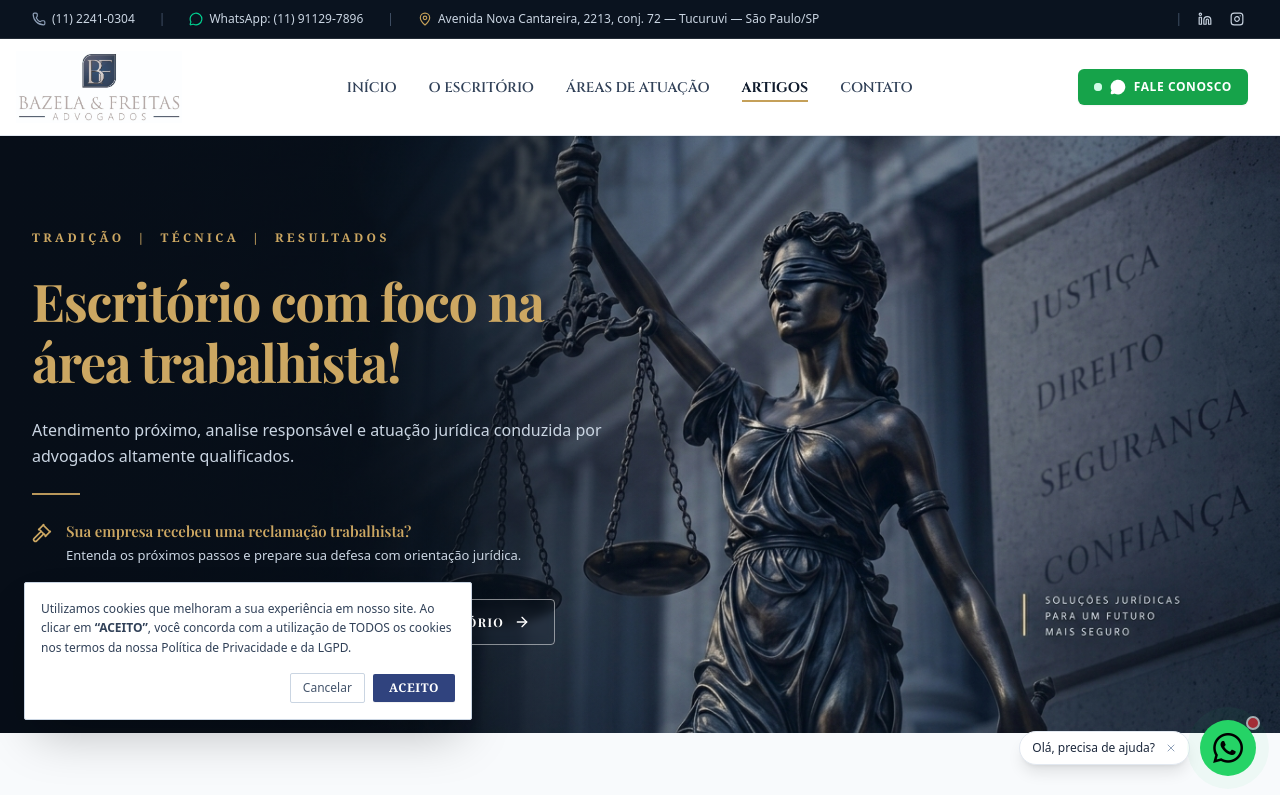
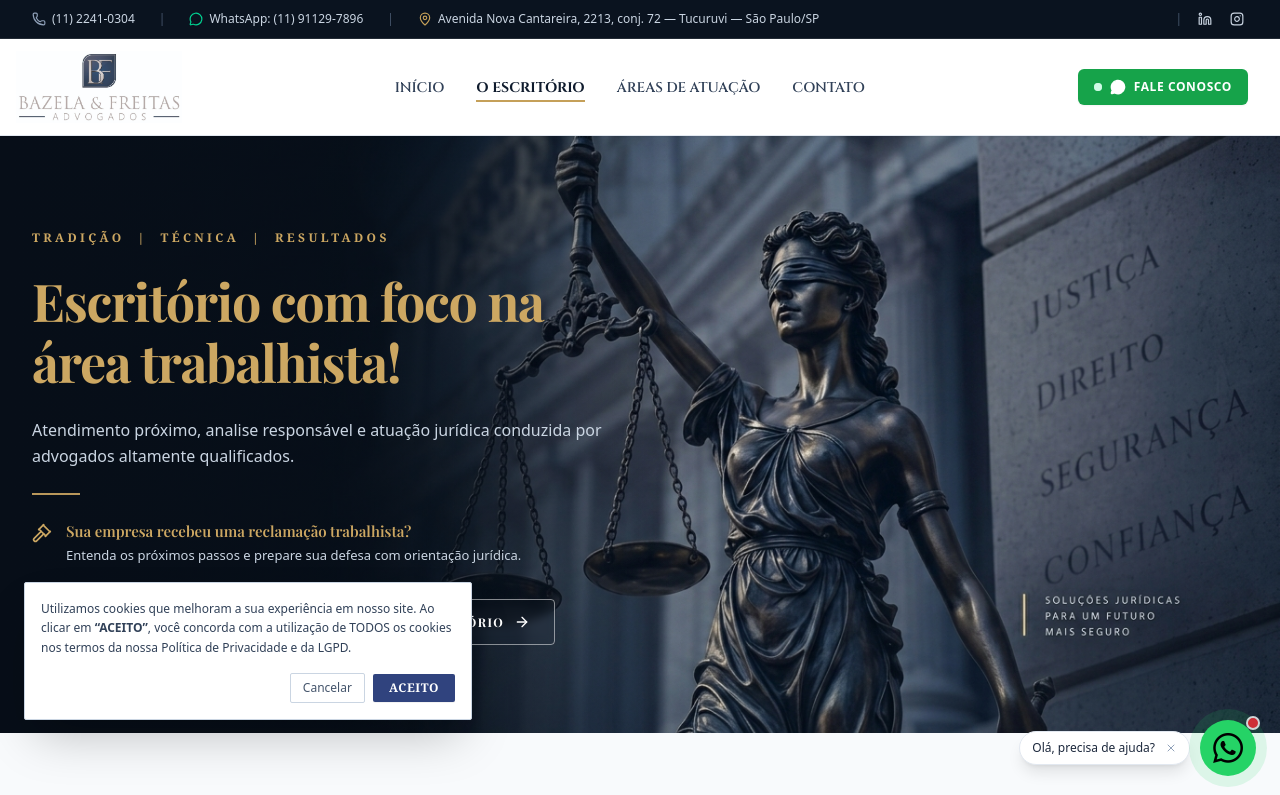
Before and after one commit to diogo-luzardo/bazela-advogados-landingpage, a React (Vite) app: page / in a window 1280 px wide. Shown: the top 795 px of the page. Built offline with nearby package versions, Linux system fonts and the light colour scheme; a web font is replaced by a local one.

Commit message:
feat: remover sessao de artigos e mapear sugestoes em ROADMAP_SUGESTOES.md

```diff
--- a/src/App.tsx
+++ b/src/App.tsx
@@ -7,7 +7,6 @@ import { PracticeAreas } from './components/PracticeAreas';
 import { AboutSection } from './components/AboutSection';
 import { Partners } from './components/Partners';
 import { CallToActionBanner } from './components/CallToActionBanner';
-import { ArticlesSection } from './components/ArticlesSection';
 import { ContactFooter } from './components/ContactFooter';
 import { FloatingWhatsApp } from './components/FloatingWhatsApp';
 import { CookieConsentBar } from './components/CookieConsentBar';
@@ -46,9 +45,6 @@ export default function App() {
 
           {/* 7. Call To Action Banner */}
           <CallToActionBanner />
-
-          {/* 8. Artigos */}
-          <ArticlesSection />
         </main>
 
         {/* 9. Footer */}
--- a/src/components/ContactFooter.tsx
+++ b/src/components/ContactFooter.tsx
@@ -51,9 +51,6 @@ export const ContactFooter: React.FC = () => {
               </li>
               <li>
                 <a href="#areas-de-atuacao" className="hover:text-[#C5A059] transition-colors">Áreas de Atuação</a>
-              </li>
-              <li>
-                <a href="#artigos" className="hover:text-[#C5A059] transition-colors">Artigos</a>
               </li>
               <li>
                 <a href="#contato" className="hover:text-[#C5A059] transition-colors">Contato</a>
--- a/src/components/Header.tsx
+++ b/src/components/Header.tsx
@@ -24,7 +24,7 @@ export const Header: React.FC<HeaderProps> = () => {
 
   useEffect(() => {
     const handleScroll = () => {
-      const sections = ['inicio', 'o-escritorio', 'areas-de-atuacao', 'artigos', 'contato'];
+      const sections = ['inicio', 'o-escritorio', 'areas-de-atuacao', 'contato'];
       const scrollPos = window.scrollY + 120;
       for (const section of sections) {
         const el = document.getElementById(section);
@@ -51,7 +51,6 @@ export const Header: React.FC<HeaderProps> = () => {
     { id: 'inicio', label: 'INÍCIO', href: '#inicio' },
     { id: 'o-escritorio', label: 'O ESCRITÓRIO', href: '#o-escritorio' },
     { id: 'areas-de-atuacao', label: 'ÁREAS DE ATUAÇÃO', href: '#areas-de-atuacao' },
-    { id: 'artigos', label: 'ARTIGOS', href: '#artigos' },
     { id: 'contato', label: 'CONTATO', href: '#contato' },
   ];
 
```
Also changed, not shown: 2 other files (tests, documents, lock files or other folders).
